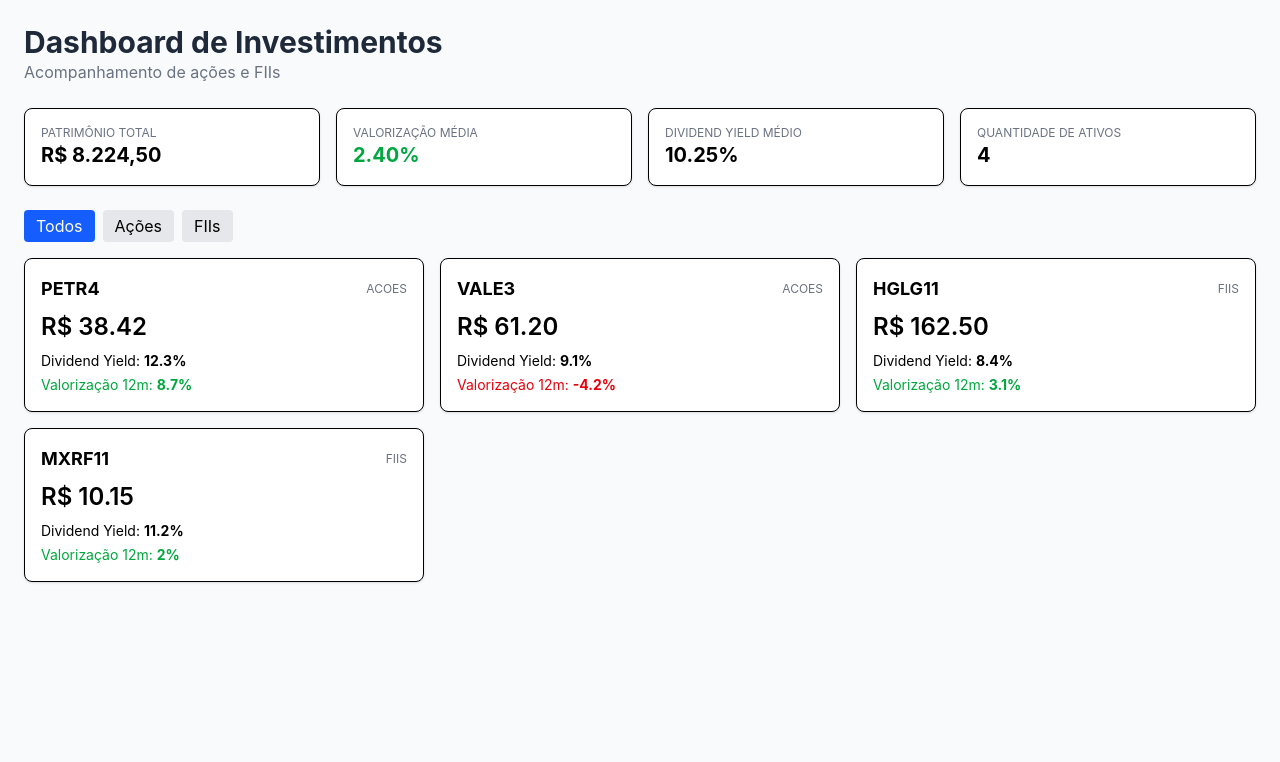
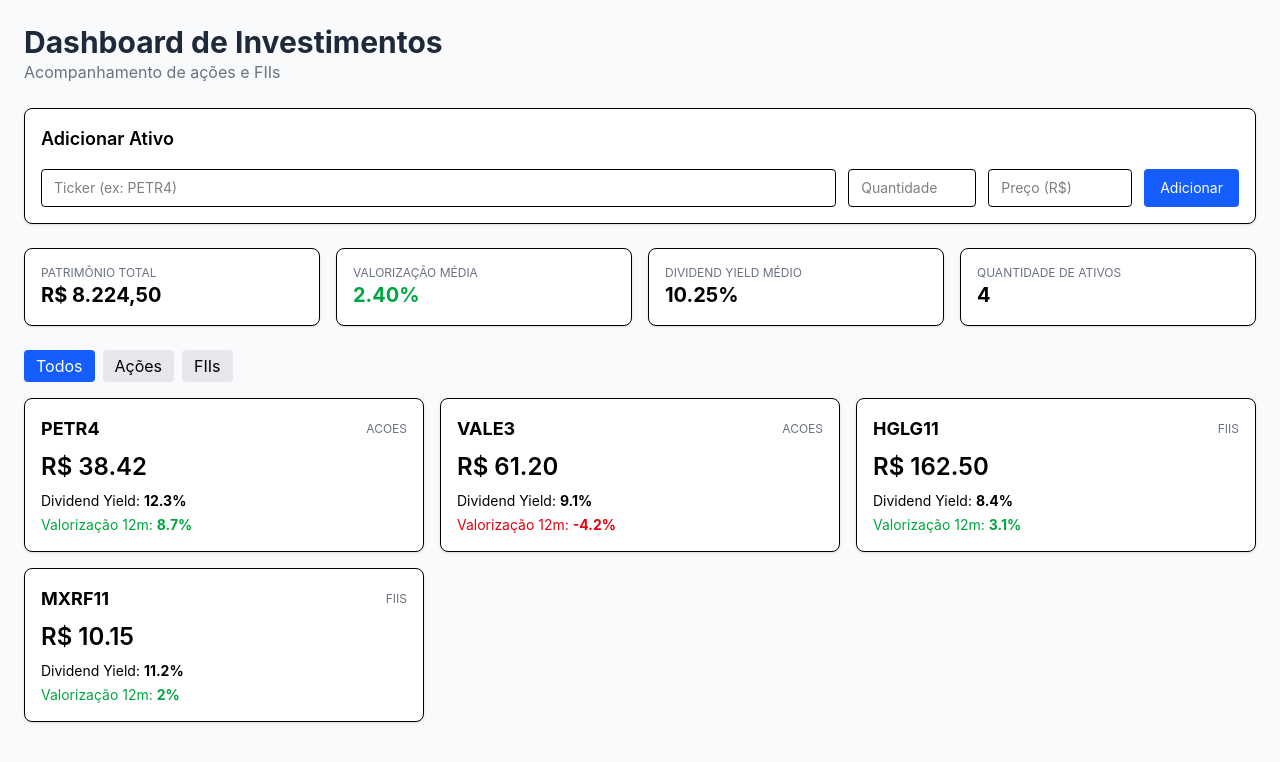
Before and after one commit to EnzoFSouza/Dashboard-Acoes-React, a React (Vite) app: page / in a window 1280 px wide. Shown: the top 762 px of the page. Built offline with nearby package versions, Linux system fonts and the light colour scheme.

Commit message:
feat: adicionar formulario para ativos

```diff
--- a/src/App.jsx
+++ b/src/App.jsx
@@ -1,12 +1,32 @@
 import Header from "./components/Header";
 import ResumoCarteira from "./components/ResumoCarteira";
 import ListaAtivos from "./components/ListaAtivos";
-import { ativos } from "./data/ativos";
+import FormularioAtivo from "./components/FormularioAtivo";
+
+// Mover dados do ativos.js para estado do app.jsx
+import { useState } from "react";
+import { ativos as ativosIniciais } from "./data/ativos";
 
 function App() {
+  // Dados saem do arquivo estático e entram no estado
+  const [ativos, setAtivos] = useState(ativosIniciais);
+
+  function handleAdicionar(novoAtivo) {
+    setAtivos([...ativos, novoAtivo]);
+  }
+
+  function handleAtualizar(ativosAtualizados) {
+    setAtivos(ativosAtualizados);
+  }
+
   return (
     <div className="min-h-screen bg-gray-50 p-6">
       <Header />
+      <FormularioAtivo
+        ativos={ativos}
+        onAdicionar={handleAdicionar}
+        onAtualizar={handleAtualizar}
+      />
       <ResumoCarteira ativos={ativos} />
       <ListaAtivos ativos={ativos} />
     </div>
--- /dev/null
+++ b/src/components/FormularioAtivo.jsx
@@ -0,0 +1,89 @@
+import { useState } from "react";
+
+function FormularioAtivo({ ativos, onAdicionar, onAtualizar }) {
+
+  //cada campo do formulário tem seu próprio estado
+  const [ticker, setTicker] = useState("");
+  const [quantidade, setQuantidade] = useState("");
+  const [preco, setPreco] = useState("");
+
+  function handleSubmit() {
+    // Validação básica — nenhum campo pode estar vazio
+    if (!ticker || !quantidade || !preco) return;
+
+    const tickerUpper = ticker.toUpperCase();
+
+    // Verifica se o ticker já existe na lista
+    const ativoExistente = ativos.find(
+        (a) => a.ticker === tickerUpper
+    );
+
+    if (ativoExistente) {
+        // Atualiza só a quantidade do ativo existente
+        const ativosAtualizados = ativos.map((a) =>
+        a.ticker === tickerUpper
+            ? { ...a, quantidade: a.quantidade + parseInt(quantidade) }
+            : a
+        );
+        onAtualizar(ativosAtualizados);
+    }
+    else{
+        // Adiciona como novo ativo
+        const novoAtivo = {
+        id:             tickerUpper,
+        ticker:         tickerUpper,
+        tipo:           "acoes",
+        precoAtual:     parseFloat(preco),
+        quantidade:     parseInt(quantidade),
+        dividendYield:  0,
+        valorizacao12m: 0,
+        min52:          0,
+        max52:          0,
+        };
+        onAdicionar(novoAtivo);
+    }
+
+    // Limpa os campos após adicionar
+    setTicker("");
+    setQuantidade("");
+    setPreco("");
+  }
+
+  return (
+    <div className="bg-white border rounded-lg p-4 shadow-sm mb-6">
+      <h2 className="text-lg font-semibold mb-4">Adicionar Ativo</h2>
+
+      <div className="flex gap-3 flex-wrap">
+        <input
+          type="text"
+          placeholder="Ticker (ex: PETR4)"
+          value={ticker}
+          onChange={(e) => setTicker(e.target.value)}
+          className="border rounded px-3 py-2 text-sm flex-1 min-w-32"
+        />
+        <input
+          type="number"
+          placeholder="Quantidade"
+          value={quantidade}
+          onChange={(e) => setQuantidade(e.target.value)}
+          className="border rounded px-3 py-2 text-sm w-32"
+        />
+        <input
+          type="number"
+          placeholder="Preço (R$)"
+          value={preco}
+          onChange={(e) => setPreco(e.target.value)}
+          className="border rounded px-3 py-2 text-sm w-36"
+        />
+        <button
+          onClick={handleSubmit}
+          className="bg-blue-600 text-white px-4 py-2 rounded text-sm hover:bg-blue-700"
+        >
+          Adicionar
+        </button>
+      </div>
+    </div>
+  );
+}
+
+export default FormularioAtivo;
--- a/src/data/ativos.js
+++ b/src/data/ativos.js
@@ -4,6 +4,7 @@
 
 export const ativos = [
   {
+    id: "PETR4",
     ticker: "PETR4",
     tipo: "acoes",
     precoAtual: 38.42,
@@ -14,6 +15,7 @@
     quantidade: 50,
   },
   {
+    id: "VALE3",
     ticker: "VALE3",
     tipo: "acoes",
     precoAtual: 61.20,
@@ -24,6 +26,7 @@
     quantidade: 30,
   },
   {
+    id: "HGLG11",
     ticker: "HGLG11",
     tipo: "fiis",
     precoAtual: 162.50,
@@ -34,6 +37,7 @@
     quantidade: 15,
   },
   {
+    id: "MXRF11",
     ticker: "MXRF11",
     tipo: "fiis",
     precoAtual: 10.15,
```
Also changed, not shown: 1 other file (tests, documents, lock files or other folders).
